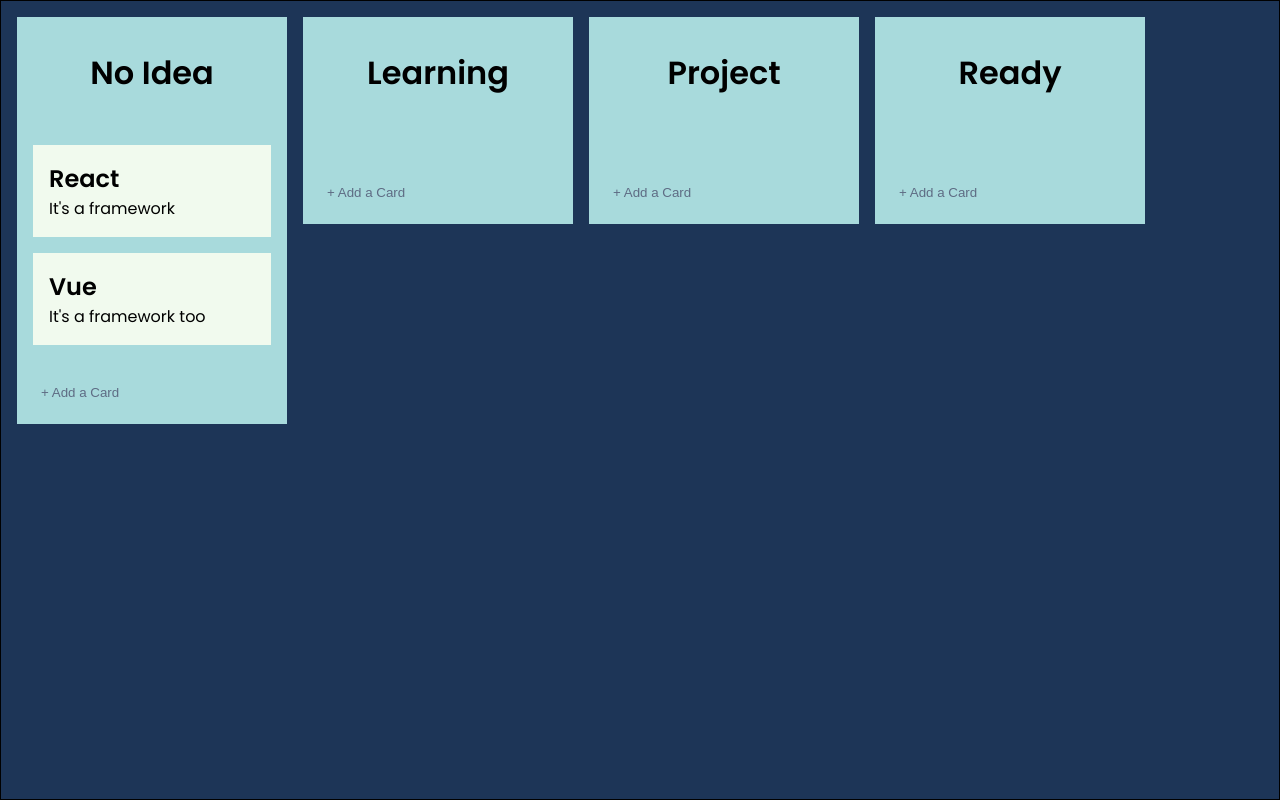
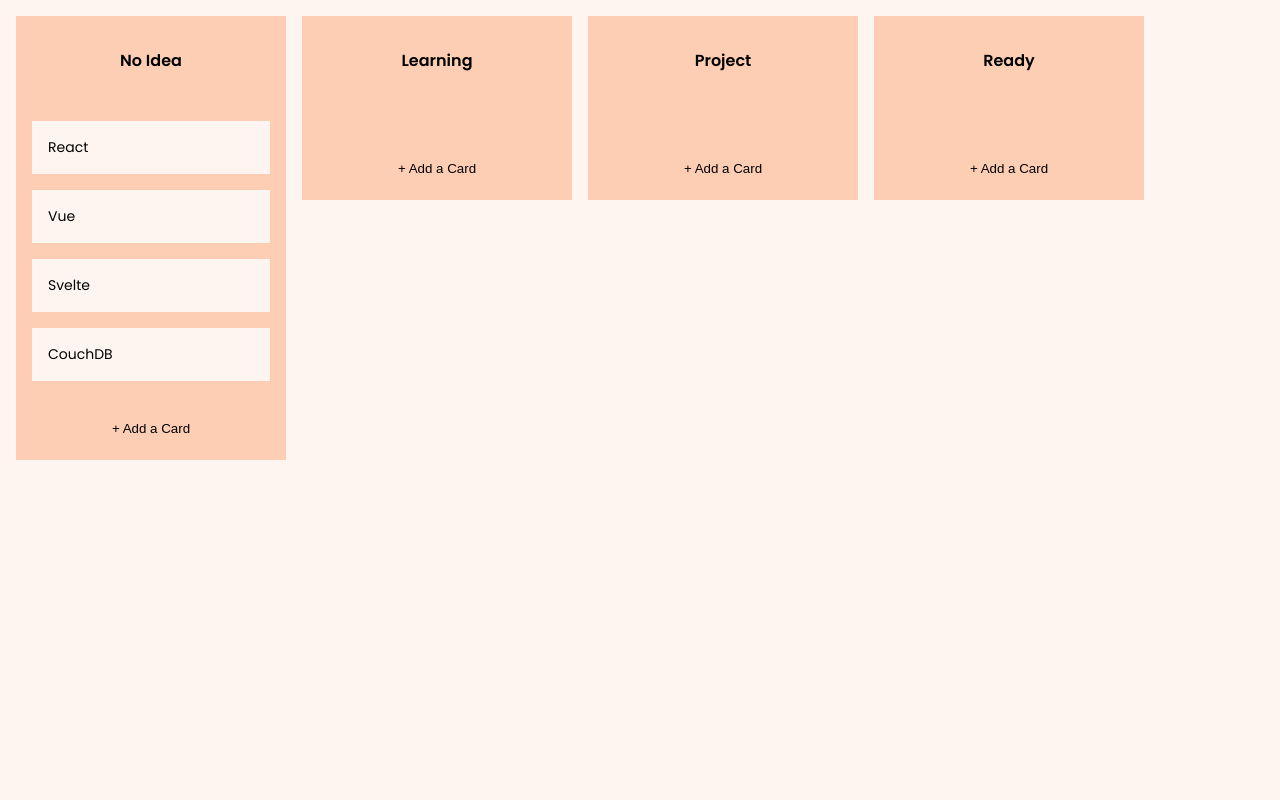
Before and after one commit to mariangz/learning-app, a JavaScript app: page / in a window 1280 px wide. Built offline with nearby package versions, Linux system fonts and the light colour scheme.

Commit message:
style: update btn, columns and cards

```diff
--- a/src/App.js
+++ b/src/App.js
@@ -11,7 +11,7 @@ export default function App() {
 
 	return (
 		<>
-			<Container theme='dark'>
+			<Container theme='light'>
 				<Column title='No Idea' dataList={dataList} />
 				<Column title='Learning' />
 				<Column title='Project' />
--- a/src/Task.js
+++ b/src/Task.js
@@ -1,8 +1,7 @@
 export default function Task({ title, description }) {
-  return (
-    <div className="task">
-      <h2>{title}</h2>
-      <p>{description}</p>
-    </div>
-  );
+	return (
+		<div className='task'>
+			<h2 className='task__title'>{title}</h2>
+		</div>
+	);
 }
--- a/src/data.js
+++ b/src/data.js
@@ -2,11 +2,17 @@ export const data = [
 	{
 		id: 1,
 		title: 'React',
-    description: "It's a framework",
 	},
 	{
 		id: 2,
 		title: 'Vue',
-    description: "It's a framework too",
+	},
+	{
+		id: 3,
+		title: 'Svelte',
+	},
+	{
+		id: 4,
+		title: 'CouchDB',
 	},
 ];
--- a/src/index.css
+++ b/src/index.css
@@ -14,12 +14,9 @@
 
 body {
 	font-family: 'Poppins', sans-serif;
-
-	background-color: aqua;
 }
 
 .container {
-	border: 1px solid black;
 	display: flex;
 	align-items: flex-start;
 	gap: 1rem;
@@ -28,7 +25,7 @@ body {
 }
 
 .column {
-	background-color: #a8dadc;
+	background-color: var(--peach);
 	display: flex;
 	flex-direction: column;
 	align-items: center;
@@ -43,7 +40,7 @@ body {
 
 .task {
 	width: 100%;
-	background-color: #f1faee;
+	background-color: var(--rose);
 	padding: 1rem;
 }
 
@@ -52,7 +49,7 @@ body {
 }
 
 .container.light {
-	background-color: #fff;
+	background-color: var(--rose);
 }
 
 .AddCardButton__container {
@@ -64,11 +61,23 @@ body {
 	outline: 0;
 	padding: 0.5rem;
 	cursor: pointer;
-	color: var(--grey);
-	background-color: transparent;
+	color: #000;
+	background-color: var(--peach);
+	border-radius: 5px;
+	width: 100%;
 }
 
 .AddCardButton__btn:focus,
 .AddCardButton__btn:hover {
-	background-color: #5e6c84;
+	background-color: rgba(94, 108, 132, 0.3);
 }
+
+.task__title {
+	font-size: 14px;
+	font-weight: 400;
+}
+
+.column__title {
+	font-size: 1rem;
+	font-weight: 600;
+}
```
Lines whose indentation alone changed are shown as unchanged.
